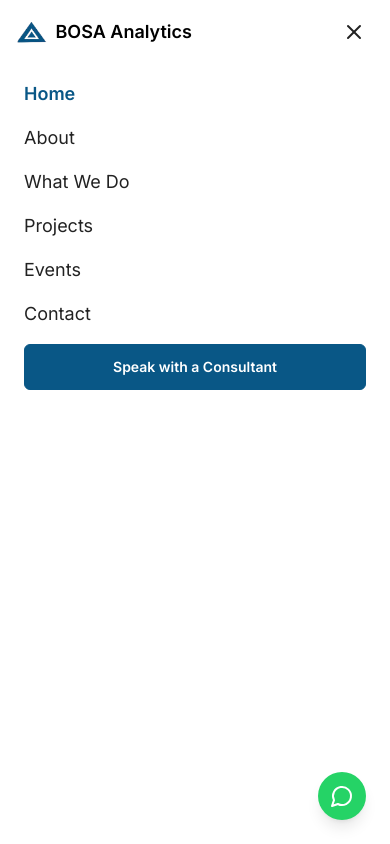
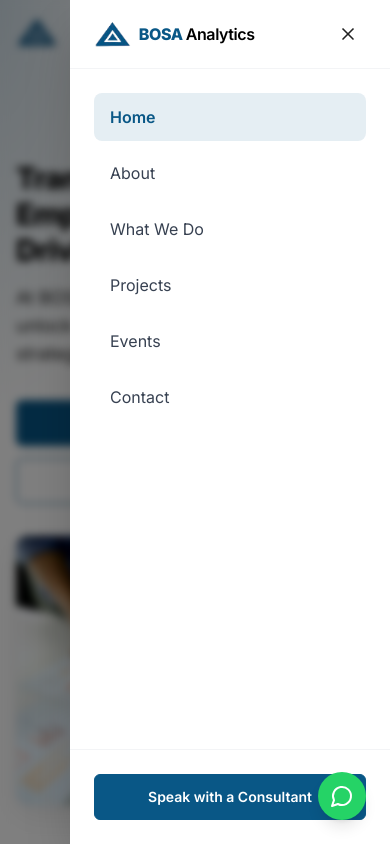
Before and after one commit to Nerdyxils/BosaAnalytics, a Next.js app: page / in a window 390 px wide. Both pictures are taken after a click on the button "Open menu". Shown: the top 844 px of the page. Built offline with nearby package versions, Linux system fonts and the light colour scheme.

Commit message:
fixed nav bar

```diff
--- a/components/Navbar.jsx
+++ b/components/Navbar.jsx
@@ -55,36 +55,65 @@ export default function Navbar() {
         </button>
       </nav>
 
-      {/* Mobile Menu */}
+      {/* Mobile Menu Overlay & Background */}
       {open && (
-        <div className="md:hidden fixed inset-0 z-50 bg-white">
-          <div className="container-wide flex h-16 items-center justify-between">
-            <Link href="/" className="flex items-center gap-2 text-lg font-extrabold text-primary">
-              <Image src="/assets/logo.png" alt="BOSA Analytics" width={24} height={24} className="h-6 w-auto" />
-              <span className="text-black font-semibold">BOSA Analytics</span>
+        <>
+          {/* Backdrop */}
+          <div
+            className="md:hidden fixed inset-0 z-40 bg-black/50 backdrop-blur-sm"
+            onClick={() => setOpen(false)}
+            aria-hidden="true"
+          />
+
+          {/* Mobile Menu Panel */}
+          <div className="md:hidden fixed top-0 right-0 h-full w-80 z-50 bg-white shadow-2xl">
+            <div className="flex flex-col h-full">
+              {/* Header */}
+              <div className="flex items-center justify-between px-6 py-4 border-b border-gray-100">
+                <Link href="/" className="flex items-center gap-2" onClick={() => setOpen(false)}>
+                  <Image src="/assets/logo.png" alt="BOSA Analytics" width={28} height={28} className="h-7 w-auto" />
+                  <span className="font-extrabold tracking-tight text-primary">BOSA <span className="text-black font-semibold">Analytics</span></span>
                 </Link>
-            <button aria-label="Close menu" className="p-2" onClick={() => setOpen(false)}>
-              <X className="h-6 w-6" />
+                <button
+                  aria-label="Close menu"
+                  className="p-2 hover:bg-gray-100 rounded-lg transition-colors"
+                  onClick={() => setOpen(false)}
+                >
+                  <X className="h-5 w-5" />
                 </button>
               </div>
-          <div className="px-6 py-4 space-y-4">
+
+              {/* Navigation Links */}
+              <div className="flex-1 px-6 py-6 space-y-2 overflow-y-auto">
                 {navItems.map((item) => (
                   <Link
                     key={item.href}
                     href={item.href}
-                className={`block text-lg transition-colors ${
-                  router.pathname === item.href ? 'text-primary font-semibold' : ''
+                    className={`flex items-center gap-3 px-4 py-3 rounded-lg transition-all ${
+                      router.pathname === item.href
+                        ? 'bg-primary/10 text-primary font-semibold'
+                        : 'text-gray-700 hover:bg-gray-50 hover:text-primary'
                     }`}
                     onClick={() => setOpen(false)}
                   >
                     {item.label}
                   </Link>
                 ))}
-            <Link href="/contact" className="btn btn-primary w-full" onClick={() => setOpen(false)}>
+              </div>
+
+              {/* Footer CTA */}
+              <div className="p-6 border-t border-gray-100">
+                <Link
+                  href="/contact"
+                  className="btn btn-primary w-full flex items-center justify-center gap-2"
+                  onClick={() => setOpen(false)}
+                >
                   Speak with a Consultant
                 </Link>
               </div>
             </div>
+          </div>
+        </>
       )}
     </header>
   );
```
Lines whose indentation alone changed are shown as unchanged.
